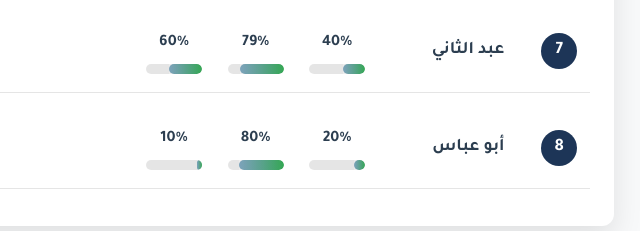
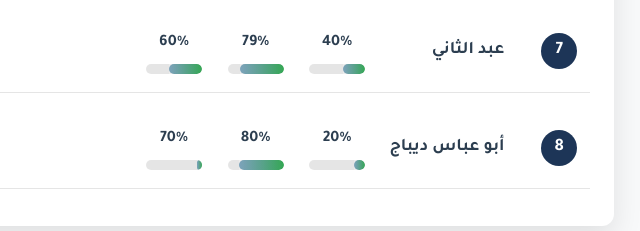
Before and after one commit to arvq3/Greatness, a plain HTML site: page index.html in a window 1280 px wide. Shown: the part 4129-4360 px from the top of the page, 526-1166 px from the left. Drawn offline with Linux system fonts and the light colour scheme.

Commit message:
index.html
عبد حدثتلك احصائياتي ... حدث الموقع

```diff
--- a/index.html
+++ b/index.html
@@ -2092,7 +2092,7 @@
 
             <div class="power-member" data-member="abbas">
                 <div class="member-rank rank-4-9">8</div>
-                <div class="member-name">أبو عباس</div>
+                <div class="member-name">أبو عباس ديباج</div>
                 <div class="power-stats">
                     <div class="power-stat">
                         <div class="stat-value">20%</div>
@@ -2107,7 +2107,7 @@
                         </div>
                     </div>
                     <div class="power-stat">
-                        <div class="stat-value">10%</div>
+                        <div class="stat-value">70%</div>
                         <div class="power-bar-bg">
                             <div class="power-bar blue" data-percent="10"></div>
                         </div>
```
